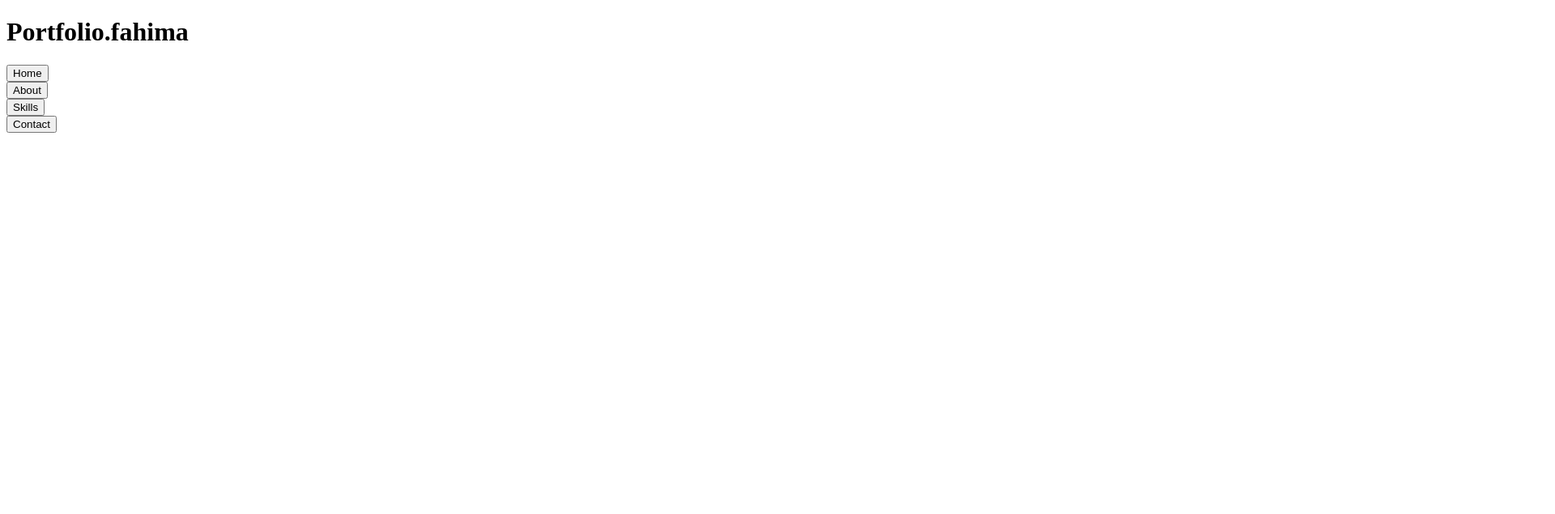
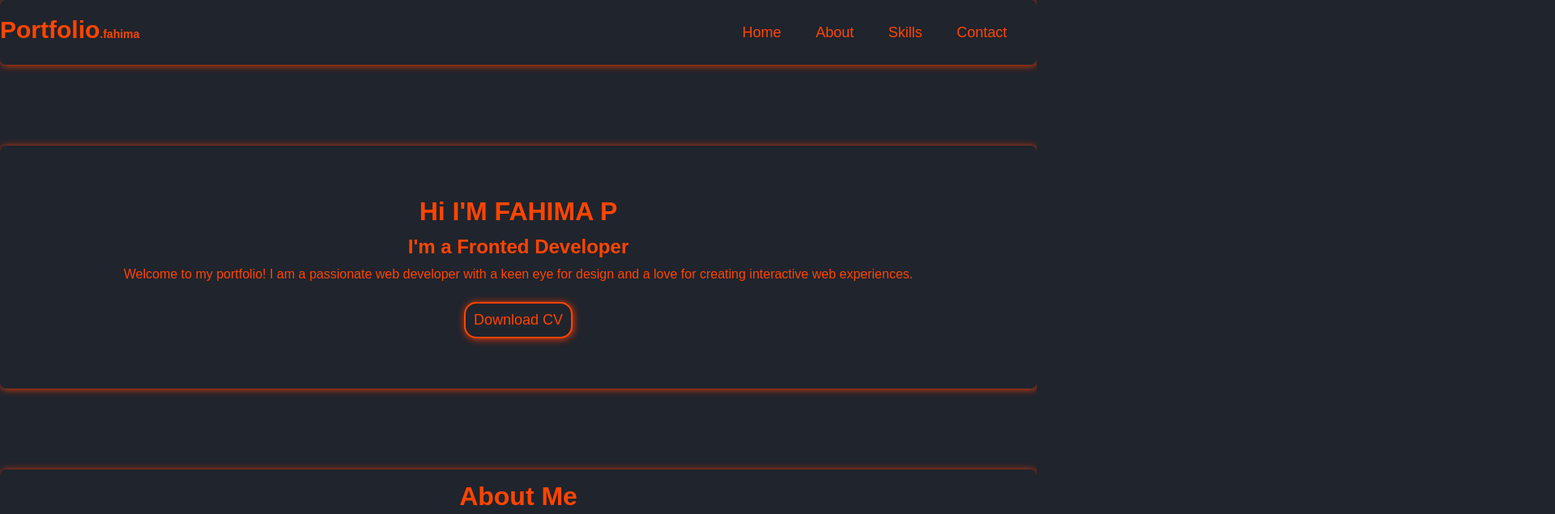
Before and after one commit to fahima-20/Portfolio, a plain HTML site: page index.html in a window 1280 px wide. Shown: the top 635 px of the page at 81% size, 1920 px wide, since content can reach past the window. Drawn offline with Linux system fonts and the light colour scheme.

Commit message:
Update index.html

```diff
--- a/index.html
+++ b/index.html
@@ -4,7 +4,7 @@
   <meta charset="UTF-8">
   <meta name="viewport" content="width=device-width, initial-scale=1.0">
   <title>portfolio</title>
-  <link rel="stylesheet" href="portfolio.css">
+  <link rel="stylesheet" href="index.css">
 
 </head>
 <body>
```
